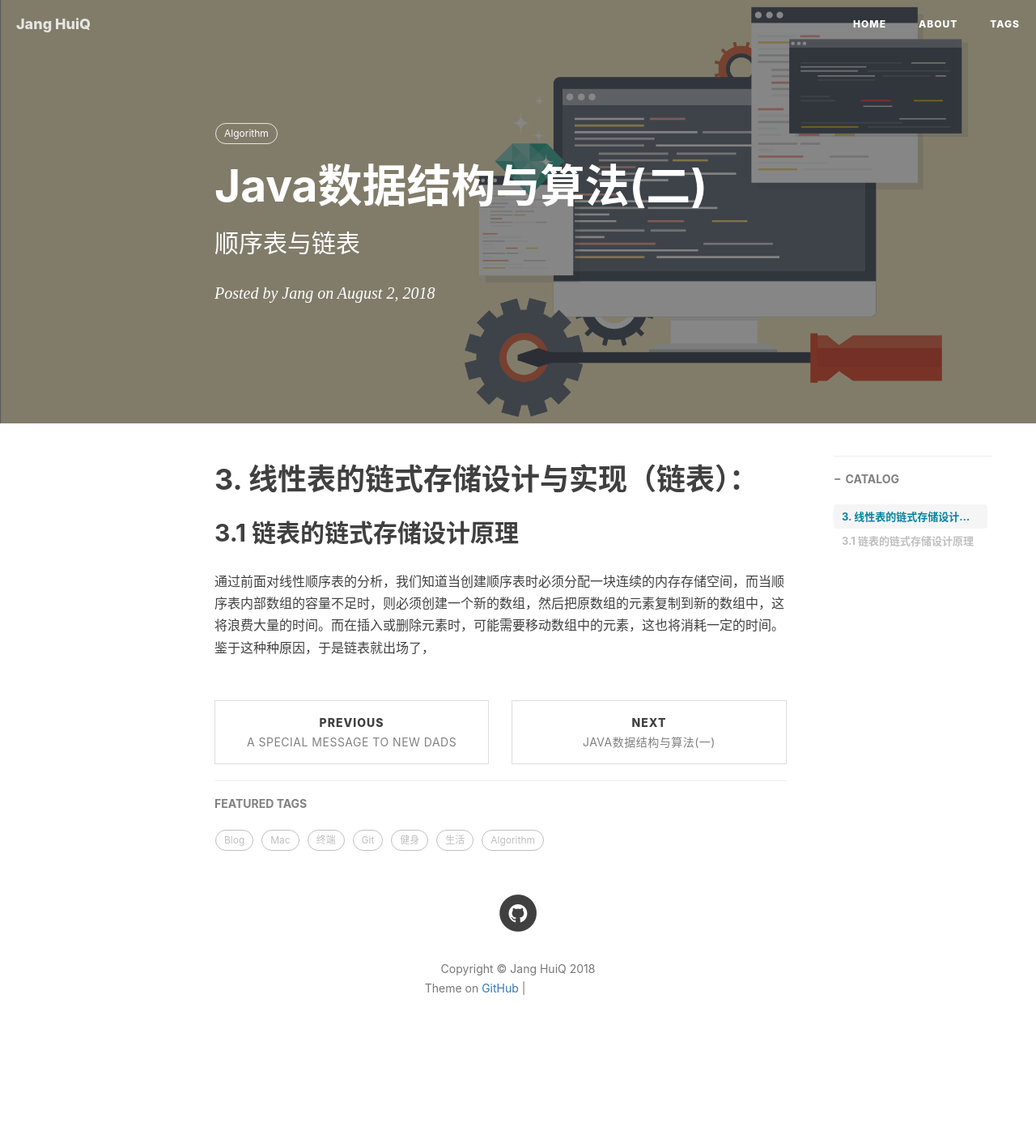
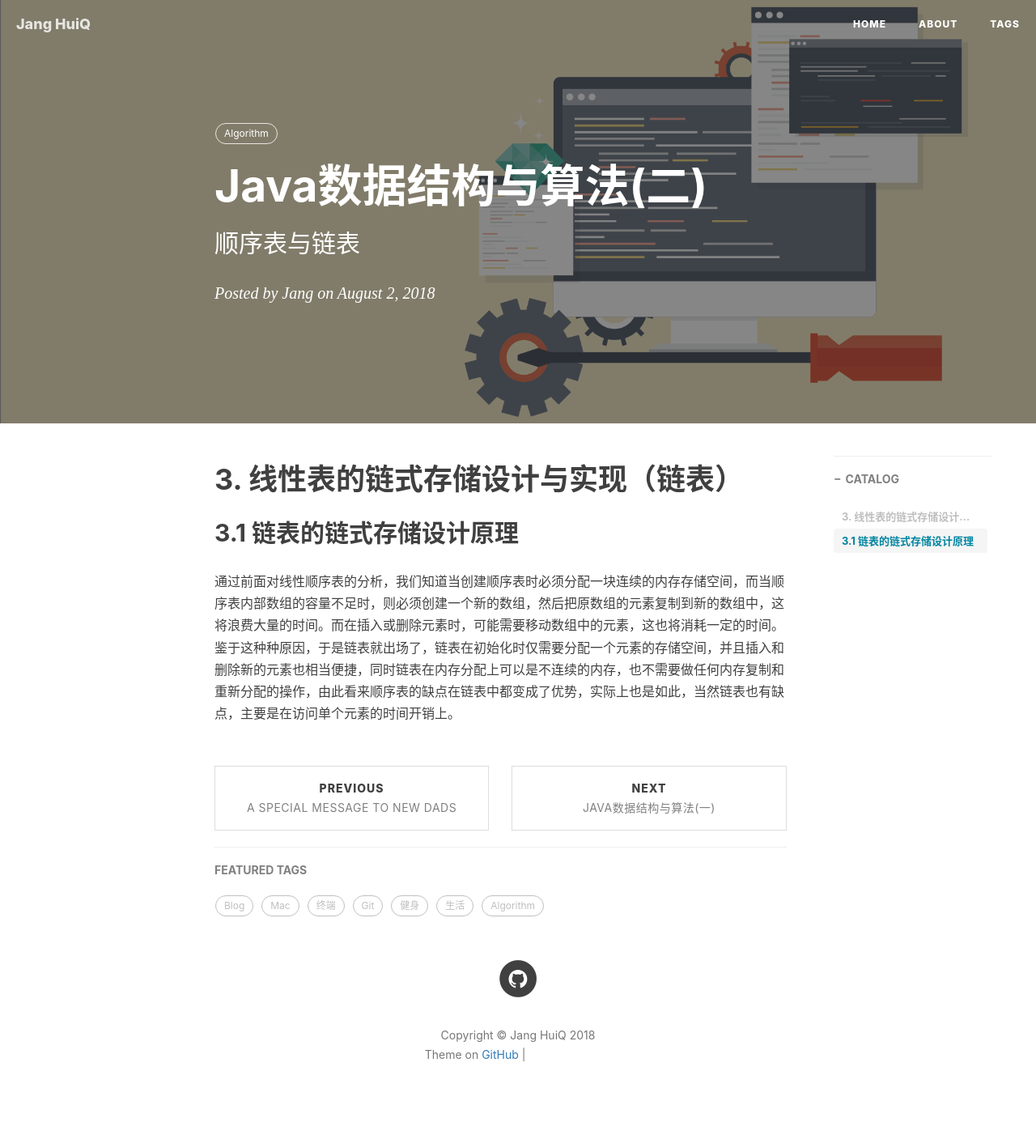
Before and after one commit to jangzc/jangzc.github.io, a Jekyll site: the page built from _posts/2018-08-02-链表.md, in a window 1280 px wide. Shown: the whole page at 81% size. Built offline with Jekyll 4.4.1, drawn with Linux system fonts in a browser that asks for light colours; nearby versions of some CDN libraries; comment, search, counter and statistics services are not loaded; before the commit the page ends 1325 px from its top, so only the background shows below that; grey boxes are pictures that could not be loaded.

Commit message:
Update 2018-08-02-链表.md

```diff
--- a/_posts/2018-08-02-链表.md
+++ b/_posts/2018-08-02-链表.md
@@ -10,6 +10,6 @@ tags:
     - Algorithm
 ---
 
-# 3. 线性表的链式存储设计与实现（链表）：
+# 3. 线性表的链式存储设计与实现（链表）
 ## 3.1 链表的链式存储设计原理
-通过前面对线性顺序表的分析，我们知道当创建顺序表时必须分配一块连续的内存存储空间，而当顺序表内部数组的容量不足时，则必须创建一个新的数组，然后把原数组的元素复制到新的数组中，这将浪费大量的时间。而在插入或删除元素时，可能需要移动数组中的元素，这也将消耗一定的时间。鉴于这种种原因，于是链表就出场了，
+通过前面对线性顺序表的分析，我们知道当创建顺序表时必须分配一块连续的内存存储空间，而当顺序表内部数组的容量不足时，则必须创建一个新的数组，然后把原数组的元素复制到新的数组中，这将浪费大量的时间。而在插入或删除元素时，可能需要移动数组中的元素，这也将消耗一定的时间。鉴于这种种原因，于是链表就出场了，链表在初始化时仅需要分配一个元素的存储空间，并且插入和删除新的元素也相当便捷，同时链表在内存分配上可以是不连续的内存，也不需要做任何内存复制和重新分配的操作，由此看来顺序表的缺点在链表中都变成了优势，实际上也是如此，当然链表也有缺点，主要是在访问单个元素的时间开销上。
```
